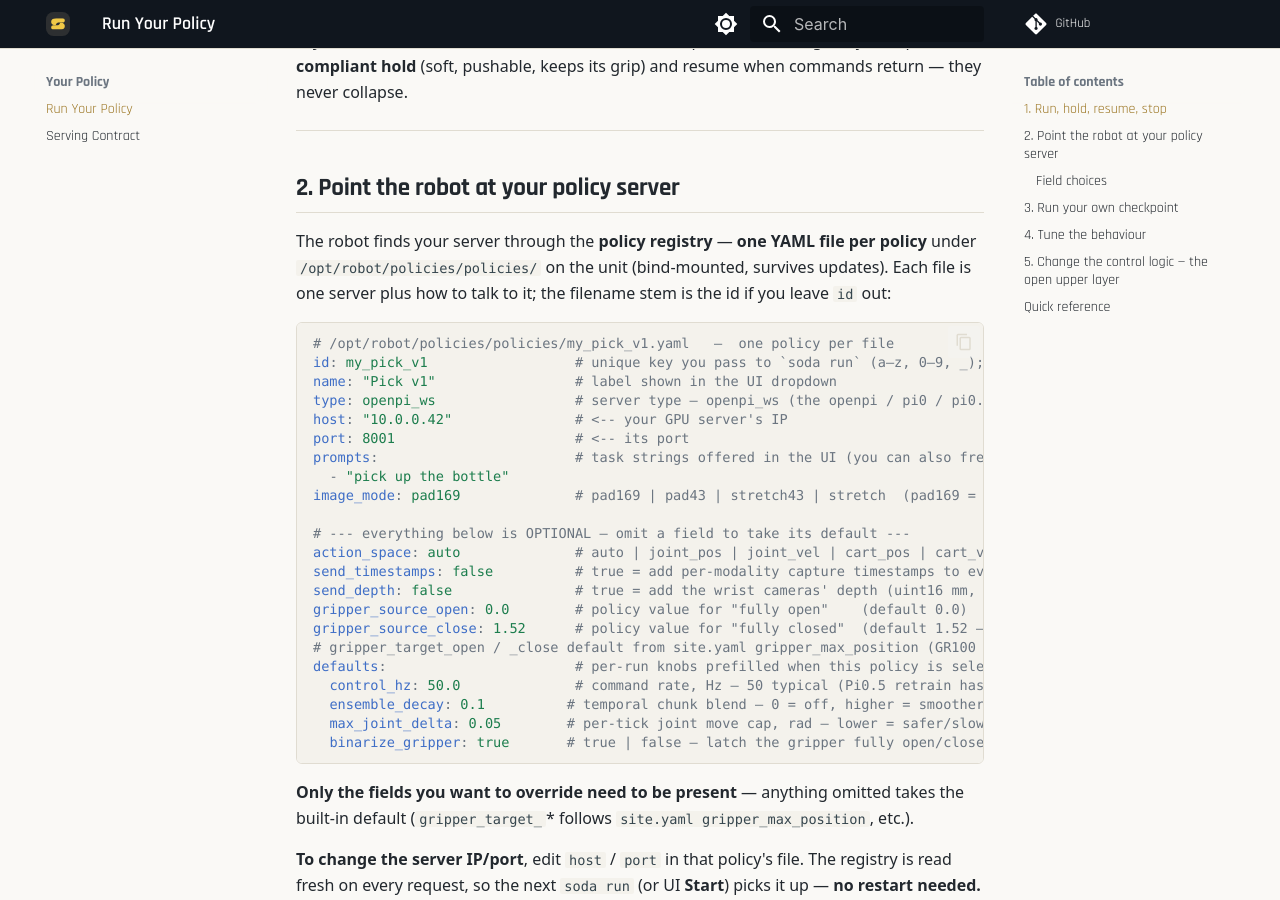
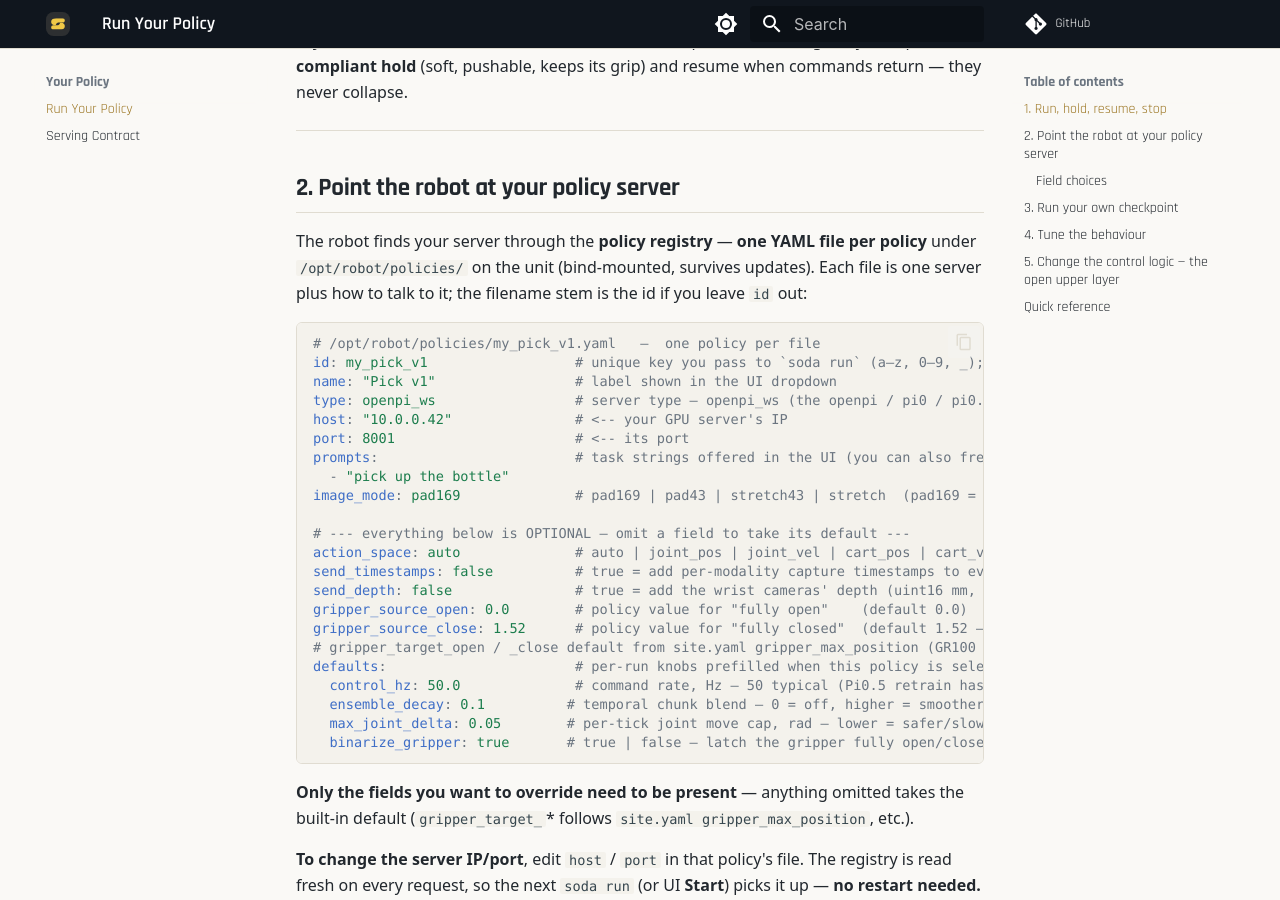
Before and after one commit to somarobotics/soda-docs, an MkDocs documentation site: the page built from docs/running-your-policy.md, in a window 1280 px wide and 900 px high, scrolled down 1311 px. Built offline with MkDocs 1.6.1 and Material for MkDocs 9.7.7, drawn with Linux system fonts in a browser that asks for light colours; comment, search, counter and statistics services are not loaded; some of the changed text lies outside the part shown.

Commit message:
docs: sync from soda-bimanual afa6f5f2

````diff
--- a/docs/running-your-policy.md
+++ b/docs/running-your-policy.md
@@ -60,11 +60,11 @@ return — they never collapse.
 ## 2. Point the robot at your policy server
 
 The robot finds your server through the **policy registry** — **one YAML file per policy**
-under `/opt/robot/policies/policies/` on the unit (bind-mounted, survives updates). Each
+under `/opt/robot/policies/` on the unit (bind-mounted, survives updates). Each
 file is one server plus how to talk to it; the filename stem is the id if you leave `id` out:
 
 ```yaml
-# /opt/robot/policies/policies/my_pick_v1.yaml   —  one policy per file
+# /opt/robot/policies/my_pick_v1.yaml   —  one policy per file
 id: my_pick_v1                  # unique key you pass to `soda run` (a–z, 0–9, _); defaults to the filename stem
 name: "Pick v1"                 # label shown in the UI dropdown
 type: openpi_ws                 # server type — openpi_ws (the openpi / pi0 / pi0.5 WebSocket)
@@ -170,7 +170,7 @@ updates. Before diving in, know the boundary:
 | Layer                                                                                                                                                | Changeable? | Where / why                                                              |
 | ---------------------------------------------------------------------------------------------------------------------------------------------------- | ----------- | ------------------------------------------------------------------------ |
 | Filters & shaping — 1-euro smoothing, chunk ensemble, gripper Schmitt, sag comp, gripper map                                                         | **Yes**     | `/opt/robot/deploy/user_hooks.py` PART 1 + the five hooks (below)        |
-| Policy registration — server `host`/`port`, `action_space`, gripper mapping, per-run defaults (`control_hz`, `ensemble_decay`, `max_joint_delta`, …) | **Yes**     | `/opt/robot/policies/policies/<id>.yaml`, or live via `soda params` (§4) |
+| Policy registration — server `host`/`port`, `action_space`, gripper mapping, per-run defaults (`control_hz`, `ensemble_decay`, `max_joint_delta`, …) | **Yes**     | `/opt/robot/policies/<id>.yaml`, or live via `soda params` (§4) |
 | Your policy server — weights, framework, inference code                                                                                              | **Yes**     | it runs on *your* machine; SODA is only a client                         |
 | Per-unit operational config — boot mode, stiffness, ports, camera setup                                                                              | **Yes**     | `/opt/robot/config/site.yaml`                                            |
 | Wire protocol / model I/O (msgpack-WebSocket contract)                                                                                               | **No**      | fixed platform contract — see [policy-serving.md](policy-serving.md)     |
@@ -225,6 +225,6 @@ restart, and survives OTA updates.
 | Discard a bad recording | `f` in the run console — stops the rollout, saves nothing (no encode)          |
 | Stop the whole stack    | `soda stop` (launcher survives; `soda up` restarts)                            |
 | Live-tune               | `soda params '{"...":...}'`                                                    |
-| Change server IP        | edit `host` / `port` in that policy's `/opt/robot/policies/policies/<id>.yaml` |
+| Change server IP        | edit `host` / `port` in that policy's `/opt/robot/policies/<id>.yaml` |
 | Change control logic    | edit `/opt/robot/deploy/user_hooks.py`, then re-`soda run`                     |
 | List policies           | `soda list`                                                                    |
````
Also changed, not shown: docs/getting-started.md (+1 -1 lines), docs/glossary.md (+1 -1 lines), docs/policy-serving.md (+2 -2 lines).
